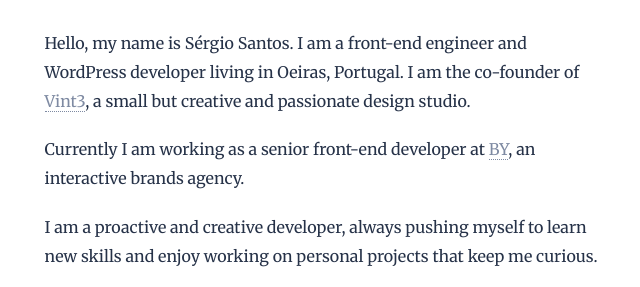
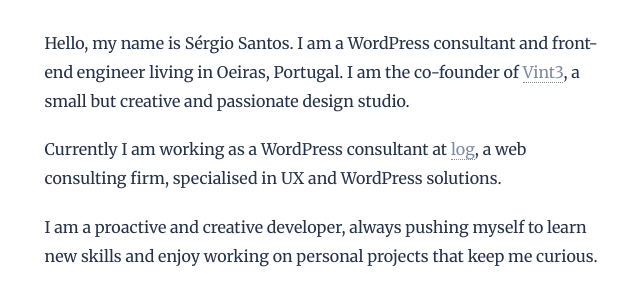
Before and after one commit to s3rgiosan/s3rgiosan.github.io, a website: page index.html in a window 1280 px wide. Shown: the part 457-744 px from the top of the page, without its empty margins (318-958 px from the left). Drawn offline with Linux system fonts and the light colour scheme; files whose address does not match are found by name.

Commit message:
Update index.html

```diff
--- a/index.html
+++ b/index.html
@@ -35,8 +35,8 @@
           <div class="row">
             <div class="col-sm-10 col-sm-offset-1 col-md-6 col-md-offset-3">
 
-              <p>Hello, my name is Sérgio Santos. I am a front-end engineer and WordPress developer living in Oeiras, Portugal. I am the co-founder of <a title="Vint3 - Creative and passionate design studio" href="http://vint3.com">Vint3</a>, a small but creative and passionate design studio.</p>
-              <p>Currently I am working as a senior front-end developer at <a title="BY - Interactive Brands Agency" href="http://bycom.pt/">BY</a>, an interactive brands agency.</p>
+              <p>Hello, my name is Sérgio Santos. I am a WordPress consultant and front-end engineer living in Oeiras, Portugal. I am the co-founder of <a title="Vint3 - Creative design studio" href="http://vint3.com">Vint3</a>, a small but creative and passionate design studio.</p>
+              <p>Currently I am working as a WordPress consultant at <a title="log | Smart Software Development. Great User Experience" href="http://log.pt/">log</a>, a web consulting firm, specialised in UX and WordPress solutions.</p>
               <p>I am a proactive and creative developer, always pushing myself to learn new skills and enjoy working on personal projects that keep me curious.</p>
               <p>Always on the lookout for new career opportunities, partnerships, or occasional freelance projects, you can email <a title="Say hello" href="mailto:me@s3rgiosan.com">me at s3rgiosan.com</a>.</p>
 
```
